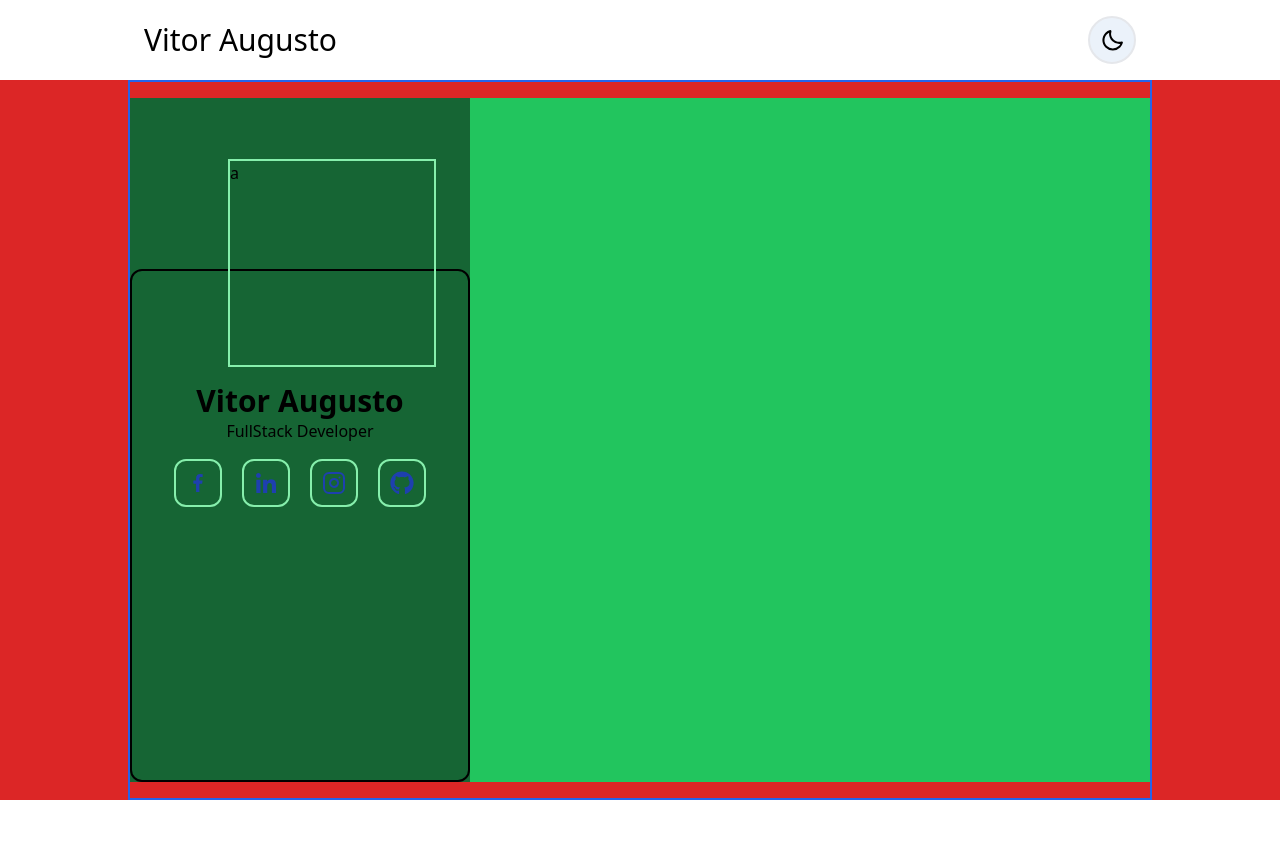
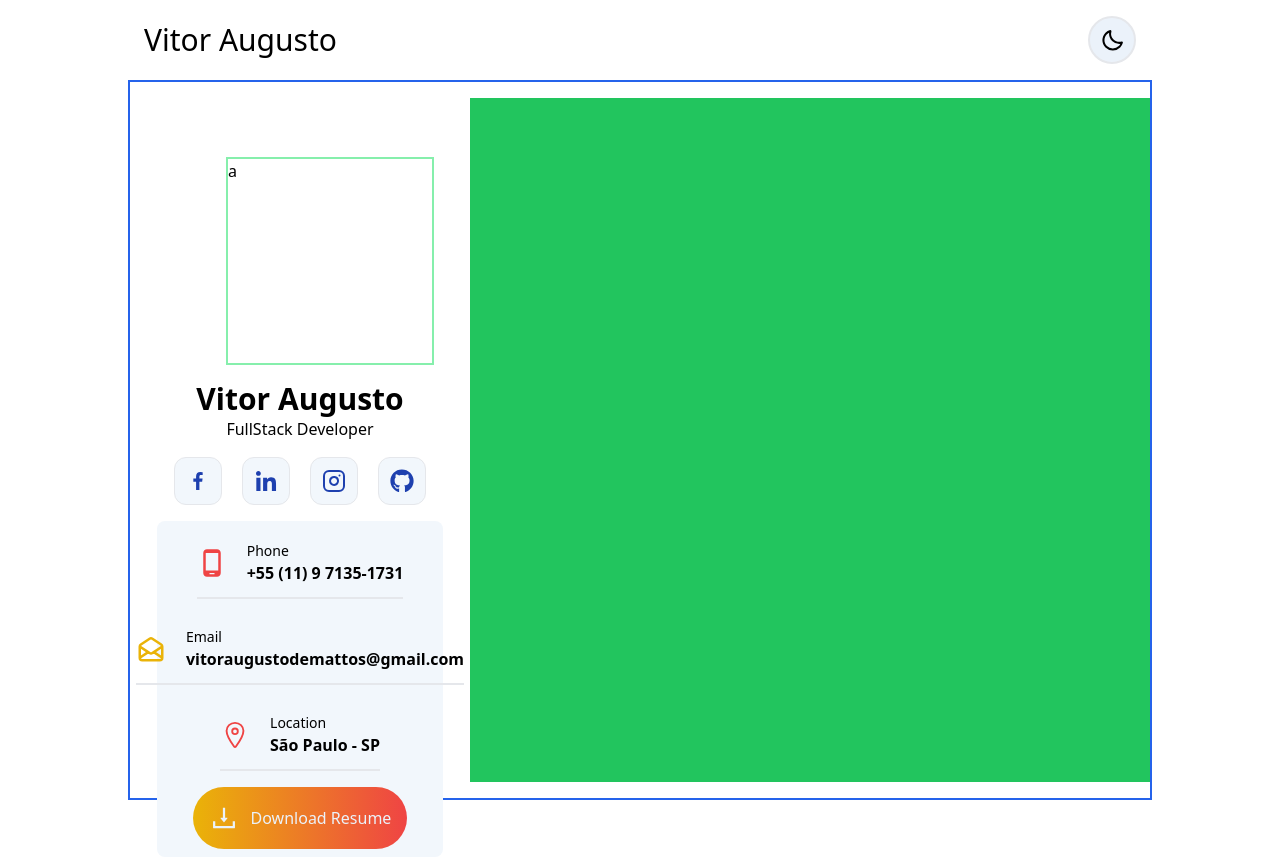
Before and after one commit to ViitorAugusto/PortfolioDesign, a Next.js app in the folder portfolio/: page / in a window 1280 px wide. Before the commit the page ends 800 px from the top, so only its background shows below. Built offline with nearby package versions, Linux system fonts and the light colour scheme.

Commit message:
created SideLeft

```diff
--- a/portfolio/pages/components/Main/Main.tsx
+++ b/portfolio/pages/components/Main/Main.tsx
@@ -1,5 +1,5 @@
 import { useEffect, useState } from "react";
-import { MainContentLeft } from "./MainContentLeft";
+import { MainContentLeft } from "./SideLeft/MainContentLeft";
 
 export function Main() {
   const [mainHeight, setMainHeight] = useState(0);
@@ -17,9 +17,9 @@ export function Main() {
     };
   }, []);
   return (
-    <main className="bg-red-600 container mx-auto"style={{ height: mainHeight }}>
+    <main className="container mx-auto text-black"style={{ height: mainHeight }}>
         <div className="border-2 border-blue-600 w-4/5 h-full mx-auto flex py-4">
-            <section className="bg-green-800 w-1/3 flex justify-start items-end">
+            <section className=" w-1/3 flex justify-start items-end">
                 <MainContentLeft />
             </section>
             <section className="bg-green-500 w-2/3"></section>
--- a/portfolio/pages/components/Main/MainContentLeft.tsx
+++ /dev/null
@@ -1,16 +0,0 @@
-import { OptionIcons } from "./OptionIcons"
-
-export const MainContentLeft = () => {
-    return (
-        <div className="border-2 border-black w-full h-3/4 relative rounded-xl">
-            <div className="w-52 h-52 border-2 border-green-300 absolute -top-28 left-24">a</div>
-            <div className="mt-28 text-center">
-                <h1 className="text-3xl font-bold">Vitor Augusto</h1>
-                <p className="font-normal text-base">FullStack Developer</p>
-            </div>
-            <div className=" flex justify-center items-center p-4 gap-5">
-               <OptionIcons />
-            </div>
-        </div>
-    )
-}
--- a/portfolio/pages/components/Main/OptionIcons.tsx
+++ /dev/null
@@ -1,17 +0,0 @@
-import getIconsSocial from "@/src/utils/getIconsSocial"
-
-export const OptionIcons = () => {
-    return(
-        <>
-            {getIconsSocial().map((icon, index) => {
-                return(
-                    <div key={index} className="flex justify-center items-center">
-                        <div className="border-2 border-green-300 w-12 h-12 flex justify-center items-center rounded-xl cursor-pointer">
-                        <icon.image className="text-2xl text-blue-800" />
-                        </div>
-                    </div>
-                )
-            })}
-        </>
-    )
-}
--- /dev/null
+++ b/portfolio/pages/components/Main/SideLeft/InfoContact.tsx
@@ -0,0 +1,23 @@
+import { MdOutlinePhoneAndroid } from "react-icons/md";
+
+interface InfoProps {
+  icon: any;
+  title: string;
+  description: string;
+}
+
+export const InfoContact = () => {
+  return (
+    <div className="p-4 rounded-2xl bg-whiteicon">
+      <div className="flex justify-center items-center gap-5 border-b-2 py-3">
+        <div className="">
+          <MdOutlinePhoneAndroid className="text-red-500 text-3xl" />
+        </div>
+        <div>
+          <p className="text-sm ">Phone</p>
+          <p className="font-bold">+55 (11) 9 7135-1731</p>
+        </div>
+      </div>
+    </div>
+  );
+};
--- /dev/null
+++ b/portfolio/pages/components/Main/SideLeft/MainContentLeft.tsx
@@ -0,0 +1,71 @@
+import { MdOutlinePhoneAndroid } from "react-icons/md";
+import { AiOutlineDownload } from "react-icons/ai";
+import { OptionIcons } from "./OptionIcons";
+import { HiOutlineMailOpen } from "react-icons/hi";
+import { IoLocationOutline } from "react-icons/io5";
+
+export const MainContentLeft = () => {
+  return (
+    <div className=" w-full h-3/4 relative rounded-xl">
+      <div className="w-52 h-52 border-2 border-green-300 absolute -top-28 left-24">
+        a
+      </div>
+      <div className="mt-28 text-center">
+        <h1 className="text-3xl font-bold">Vitor Augusto</h1>
+        <p className="font-normal text-base">FullStack Developer</p>
+      </div>
+      <div className="flex justify-center items-center p-4 gap-5 ">
+        <OptionIcons />
+      </div>
+      <div className="w-11/12 flex flex-col mx-auto ">
+        <div className="w-11/12  mx-auto rounded-lg">
+          <div className="p-2 rounded-t-lg bg-whiteicon flex justify-center">
+            <div className="flex justify-center items-center gap-5 border-b-2 py-3">
+              <div className="">
+                <MdOutlinePhoneAndroid className="text-red-500 text-3xl" />
+              </div>
+              <div>
+                <p className="text-sm ">Phone</p>
+                <p className="font-bold">+55 (11) 9 7135-1731</p>
+              </div>
+            </div>
+          </div>
+
+          <div className="p-2  bg-whiteicon flex justify-center">
+            <div className="flex justify-center items-center gap-5 border-b-2 py-3">
+              <div className="">
+                <HiOutlineMailOpen className="text-yellow-500 text-3xl" />
+              </div>
+              <div>
+                <p className="text-sm ">Email</p>
+                <p className="font-bold">vitoraugustodemattos@gmail.com</p>
+              </div>
+            </div>
+          </div>
+          <div className="p-2 bg-whiteicon flex justify-center">
+            <div className="flex justify-center items-center gap-5 border-b-2 py-3">
+              <div className="">
+                <IoLocationOutline className="text-red-500 text-3xl" />
+              </div>
+              <div>
+                <p className="text-sm ">Location</p>
+                <p className="font-bold">São Paulo - SP</p>
+              </div>
+            </div>
+          </div>
+          <div className="p-2 rounded-b-lg bg-whiteicon flex justify-center ">
+            <div
+              className="flex gap-3 justify-center items-center p-4
+            bg-gradient-to-r from-yellow-500 to-red-500 text-whitemoon
+            rounded-full
+            "
+            >
+              <AiOutlineDownload className=" text-3xl" />
+              <button>Download Resume</button>
+            </div>
+          </div>
+        </div>
+      </div>
+    </div>
+  );
+};
--- /dev/null
+++ b/portfolio/pages/components/Main/SideLeft/OptionIcons.tsx
@@ -0,0 +1,21 @@
+import getIconsSocial from "@/src/utils/getIconsSocial";
+
+export const OptionIcons = () => {
+  return (
+    <>
+      {getIconsSocial().map((icon, index) => {
+        return (
+          <div key={index} className="flex justify-center items-center">
+            <ul
+              className="border w-12 h-12 flex justify-center items-center rounded-xl cursor-pointer bg-whiteicon
+              hover:shadow-lg hover:bg-blue-100
+              "
+            >
+             <li> <icon.image className="text-2xl text-blue-800 " /></li>
+            </ul>
+          </div>
+        );
+      })}
+    </>
+  );
+};
--- a/portfolio/tailwind.config.ts
+++ b/portfolio/tailwind.config.ts
@@ -18,7 +18,9 @@ const config: Config = {
         secondary: "#EC1B09",
         tertiary: "#F2F5F9",
         whitemoon: "#EBF2FA",
+        whiteicon: "#F2F7FC",
         black: "#000000",
+
       }
     },
   },
```
Also changed, not shown: portfolio/src/interfaces/InfoIcon.d.ts (added, +9 -0 lines), portfolio/src/utils/infoContact.ts (added, +30 -0 lines).
